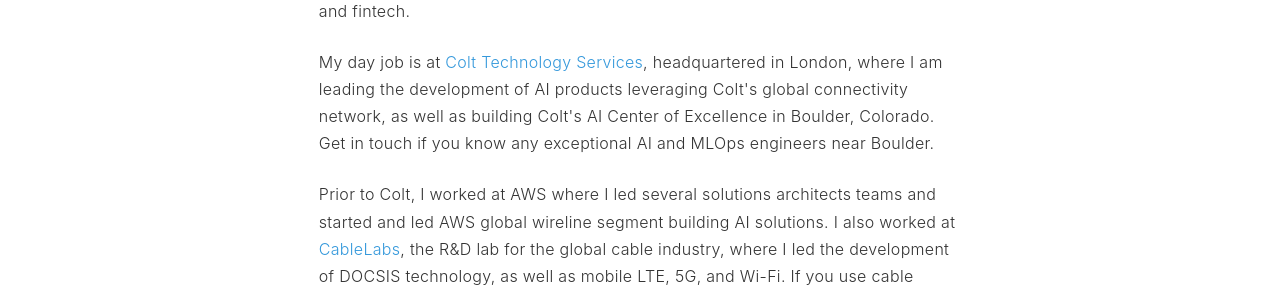
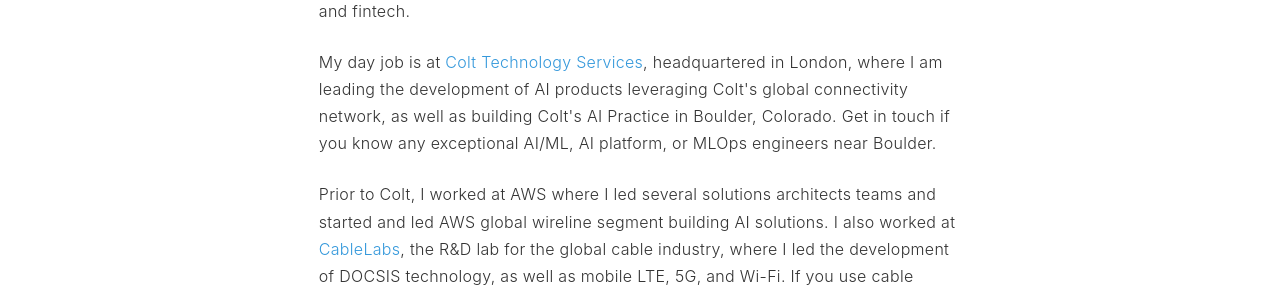
Before and after one commit to nextjen-ai/nextjen-ai.github.io, a Jekyll site: the page built from index.html, in a window 1280 px wide and 900 px high, scrolled down 537 px. Shown: the part 208-503 px from the top of the window. Built offline with Jekyll 4.4.1, drawn with Linux system fonts in a browser that asks for light colours.

Commit message:
Content update in home and presentation sections

```diff
--- a/_includes/home-content.html
+++ b/_includes/home-content.html
@@ -8,7 +8,7 @@
     <h2>Hi! Bonjour! Grüezi!</h2>
     <p>I'm Jennifer Chapman (Andreoli-Fang), builder of AI systems. I have a PhD in networks and machine learning. I grew up listening to stories of Marie Curie and building circuits on breadboards in a small town in Virginia.</p>
     <p>My focus is on building AI-powered solutions. I am advising startups in logistics and fintech.</p>
-    <p>My day job is at <a href="https://www.colt.net/" target="_blank">Colt Technology Services</a>, headquartered in London, where I am leading the development of AI products leveraging Colt's global connectivity network, as well as building Colt's AI Center of Excellence in Boulder, Colorado. Get in touch if you know any exceptional AI and MLOps engineers near Boulder.</p>
+    <p>My day job is at <a href="https://www.colt.net/" target="_blank">Colt Technology Services</a>, headquartered in London, where I am leading the development of AI products leveraging Colt's global connectivity network, as well as building Colt's AI Practice in Boulder, Colorado. Get in touch if you know any exceptional AI/ML, AI platform, or MLOps engineers near Boulder.</p>
     <p>Prior to Colt, I worked at AWS where I led several solutions architects teams and started and led AWS global wireline segment building AI solutions. I also worked at <a href="https://www.cablelabs.com/" target="_blank">CableLabs</a>, the R&D lab for the global cable industry, where I led the development of DOCSIS technology, as well as mobile LTE, 5G, and Wi-Fi. If you use cable internet, you're using DOCSIS, the technology I drove from idea to deployment.</p>
     <p>I enjoy buliding projects, learning about fun technical challenges, and collaborating with great teams. I am a technical advisor for two AI startups. Whether you are looking for a speaker, an advisor, a co-founder, or a collaborator, reach out and let's find a way to work together!</p>
     <p>Off work, I enjoying painting landscapes with oil in the studio and in plein air. I also enjoy running trails and paddleboard with my White Swiss Shepherd puppy Snowy. She is a little celebrity on <a href="https://www.instagram.com/snowyinboulder" target="_blank">Instagram</a>. My goal is to hike the Colorado Trail with Snowy in 2027.</p>
--- a/_includes/publications-content.html
+++ b/_includes/publications-content.html
@@ -61,6 +61,7 @@
             <div class="publication-content">
                 <h2>Presentations</h2>
                 <ol>
+                    <li>"Beyond connectivity: the 10-pillar framework for winning the AI market." Cable Next Gen Conference, Denver, March 2026.</li>
                     <li>"Agentic AI Master Class." SCTE TechExpo, Washington, September, 2025.</li>
                     <li>AI Track Keynote: AI-driven connectivity. SCTE TechExpo, Atlanta. September, 2024.</li>
                     <li>"Developing and building AI and GenAI products." SCTE TechExpo, Atlanta. September, 2024. [Presentation Link]</li>
```
